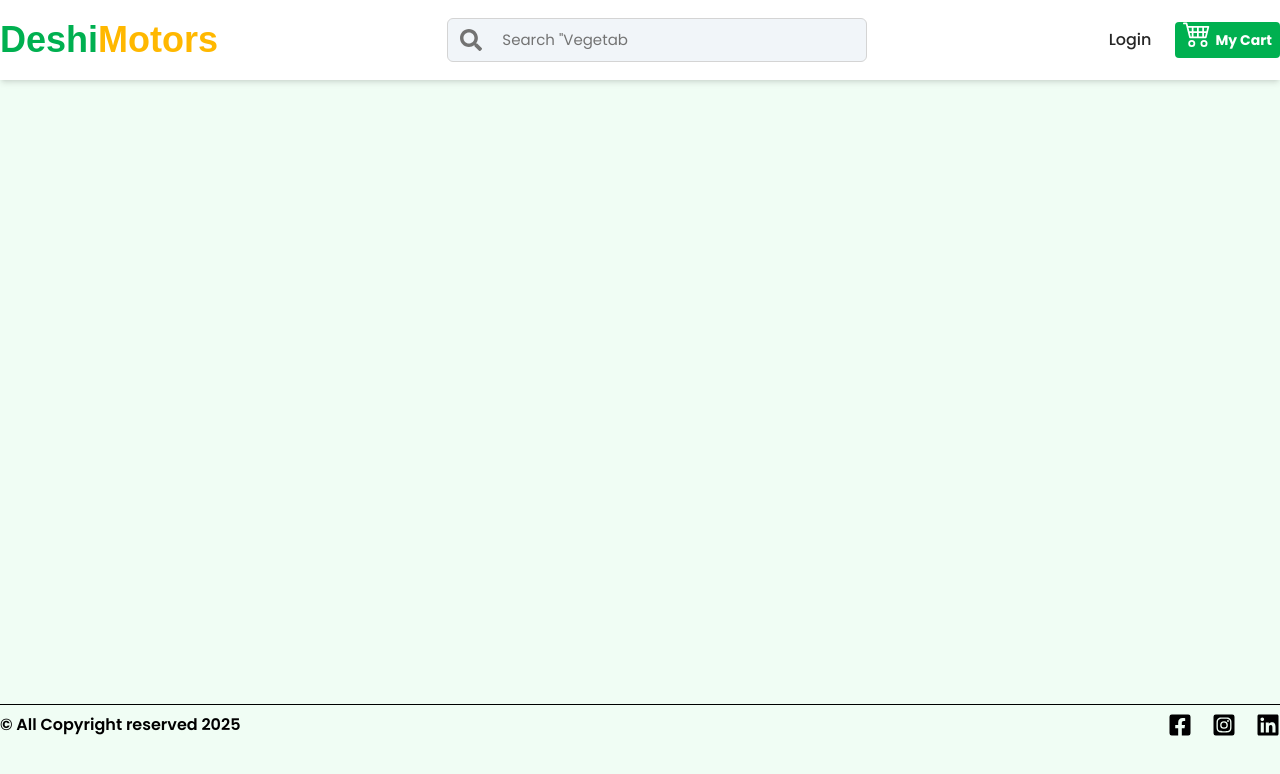
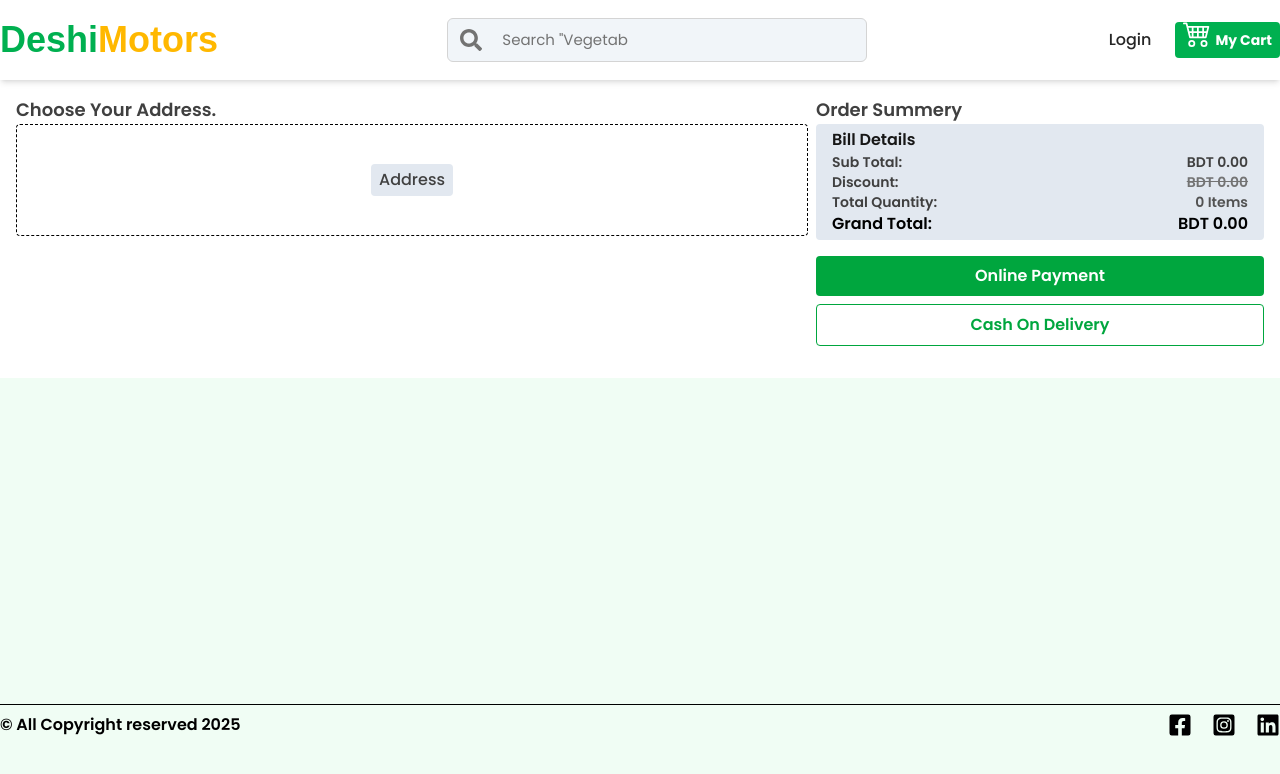
Before and after one commit to freelancer-amirhamza/super-mall, a React (Vite) app in the folder client/: page /checkout in a window 1280 px wide. Shown: the top 774 px of the page. Built offline with nearby package versions, Linux system fonts and the light colour scheme; no server answers.

Commit message:
Adding address start

```diff
--- a/client/package.json
+++ b/client/package.json
@@ -19,6 +19,7 @@
     "react": "^19.0.0",
     "react-animations": "^1.0.0",
     "react-dom": "^19.0.0",
+    "react-hook-form": "^7.56.0",
     "react-hot-toast": "^2.5.2",
     "react-icons": "^5.4.0",
     "react-infinite-scroll-component": "^6.1.0",
--- a/client/src/App.jsx
+++ b/client/src/App.jsx
@@ -1,6 +1,6 @@
 /* eslint-disable no-unused-vars */
 import React, { useState } from 'react'
-import { Outlet } from 'react-router-dom'
+import { Outlet, useLocation } from 'react-router-dom'
 import Header from './components/Header'
 import Footer from './components/Footer'
 import { Toaster } from "react-hot-toast";
@@ -19,6 +19,7 @@ import MobileCart from './components/MobileCart';
 const App = () => {
   const dispatch = useDispatch()
   const [loading, setLoading] = useState()
+  const location = useLocation()
   const fetchUser = async () => {
     const userData = await fetchUserDetails()
     dispatch(setUserDetails(userData?.data))
@@ -103,7 +104,9 @@ const App = () => {
             },
           },
         }} />
-          <MobileCart/>
+      {
+        location.pathname !== "/checkout" && <MobileCart/>
+      }
     </GlobalProvider>
   )
 }
--- /dev/null
+++ b/client/src/components/AddAddress.jsx
@@ -0,0 +1,79 @@
+import React from 'react'
+import { useForm } from "react-hook-form";
+const AddAddress = () => {
+    const { register, handleSubmit,formState: { errors }} = useForm();
+    const onSubmit = data => console.log(data, "data");
+    return (
+        <section className="bg-neutral-900/90 top-0 bottom-0 left-0 right-0 fixed h-screen overflow-y-scroll ">
+            <div className="w-full max-w-md rounded bg-white p-4 mx-auto mt-2 ">
+                <h2 className="font-semibold ">Add Address</h2>
+                <form className="grid " onSubmit={handleSubmit(onSubmit)} >
+                    <div className="grid py-2">
+                        <label htmlFor="addressLine">Address Line:</label>
+                        <input type="text"
+                            className='border p-2 rounded outline-amber-400'
+                            name="addressLine"
+                            placeholder='Enter Your Address... '
+                            {...register("addressLine", { required: true })}
+                            id="addressLine" />
+                        {errors?.addressLine && <span className="text-orange-600">This field is required</span>}
+                    </div>
+                    <div className="grid py-2">
+                        <label htmlFor="city">City:</label>
+                        <input type="text"
+                            className='border p-2 rounded outline-amber-400'
+                            name="city"
+                            placeholder='Enter Your City Name... '
+                            {...register("city", { required: true })}
+                            id="city" />
+                        {errors?.city && <span className="text-orange-600">This field is required</span>}
+                    </div>
+                    <div className="grid py-2">
+                        <label htmlFor="state">State:</label>
+                        <input type="text"
+                            className='border p-2 rounded outline-amber-400'
+                            name="state"
+                            placeholder='Enter Your State Name... '
+                            {...register("state", { required: true })}
+                            id="state" />
+                        {errors?.state && <span className="text-orange-600">This field is required</span>}
+                    </div>
+                    <div className="grid py-2">
+                        <label htmlFor="pinCode">Pincode:</label>
+                        <input type="text"
+                            className='border p-2 rounded outline-amber-400'
+                            name="pinCode"
+                            placeholder='Enter Your Pincode... '
+                            {...register("pinCode", { required: true })}
+                            id="pinCode" />
+                        {errors?.pinCode && <span className="text-orange-600">This field is required</span>}
+                    </div>
+                    <div className="grid py-2">
+                        <label htmlFor="country">Country:</label>
+                        <input type="text"
+                            className='border p-2 rounded outline-amber-400'
+                            name="country"
+                            placeholder='Enter Your Country Name... '
+                            {...register("country", { required: true })}
+                            id="country" />
+                        {errors?.country && <span className="text-orange-600">This field is required</span>}
+                    </div>
+                    <div className="grid py-2">
+                        <label htmlFor="phone">Phone No:</label>
+                        <input type="text"
+                            className='border p-2 rounded outline-amber-400'
+                            name="phone"
+                            placeholder='Enter Your Phone Number... '
+                            {...register("phone", { required: true })}
+                            id="phone" />
+                        {errors?.phone && <span className="text-orange-600">This field is required</span>}
+                    </div>
+                    <input type="submit" className='border p-2 cursor-pointer  rounded bg-green-600 text-white font-semibold hover:bg-green-700 lg:text-xl'/>
+
+                </form>
+            </div>
+        </section>
+    )
+}
+
+export default AddAddress
--- a/client/src/components/CartMenu.jsx
+++ b/client/src/components/CartMenu.jsx
@@ -1,6 +1,6 @@
 import React from 'react'
 import { IoClose } from "react-icons/io5";
-import { Link } from 'react-router-dom';
+import { Link, useNavigate } from 'react-router-dom';
 import { DisplayPriceInTaka } from '../utils/DisplayPriceInTaka';
 import { useGlobalContext } from '../provider/GlobalProvider';
 import { FaAngleDoubleRight } from "react-icons/fa";
@@ -12,6 +12,14 @@ import emptyCart from "../assets/empty-cart.gif"
 const CartMenu = ({ close }) => {
   const { totalPrice, notDiscountPrice,totalQty } = useGlobalContext()
   const cartItems = useSelector((state) => state.cartItems?.cart);
+  const navigate = useNavigate()
+  const user = useSelector(state=>state?.user?.user)
+  const redirectToCheckoutPage = ()=>{
+    if(user){
+      navigate("/checkout");
+      if(close)close()
+    }
+  }
   return (
     <section className="bg-neutral-900/90 top-0 z-50 fixed bottom-0 left-0 right-0 ">
       <div className="bg-white w-full max-w-sm max-h-screen min-h-screen ml-auto">
@@ -87,7 +95,7 @@ const CartMenu = ({ close }) => {
               <div>
                 {DisplayPriceInTaka(totalPrice)}
               </div>
-              <div className="flex items-center cursor-pointer justify-center gap-2">
+              <div onClick={redirectToCheckoutPage} className="flex items-center cursor-pointer justify-center gap-2">
                 <button className='cursor-pointer'>Procced</button>
                 <FaAngleDoubleRight />
               </div>
--- /dev/null
+++ b/client/src/pages/CheckoutPage.jsx
@@ -0,0 +1,59 @@
+import React, { useState } from 'react'
+import { DisplayPriceInTaka } from '../utils/DisplayPriceInTaka'
+import { useGlobalContext } from '../provider/GlobalProvider'
+import AddAddress from '../components/AddAddress'
+
+const CheckoutPage = () => {
+  const {notDiscountPrice, totalPrice, totalQty} = useGlobalContext()
+  const [openAddAddress, setOpenAddAddress]= useState(false);
+  return (
+    <section className="bg-white">
+      <div className="container mx-auto gap-2 flex flex-col lg:flex-row items-start justify-between p-4">
+        {/* address */}
+        <div className="w-full">
+          <h2 className="text-lg font-semibold text-neutral-700 ">Choose Your Address.</h2>
+          <div className="w-full flex items-center justify-center h-28 border-dashed border rounded ">
+            <button onClick={()=>setOpenAddAddress(true)} className="bg-slate-200 py-1 px-2 rounded font-medium hover:bg-slate-300 text-neutral-700 cursor-pointer">Address</button>
+          </div>
+        </div>
+
+        {/* Summery */}
+        <div className=" w-full lg:max-w-md flex flex-col  ">
+          <h2 className="text-lg font-semibold text-neutral-700 ">Order Summery</h2>
+          <div className="grid  px-4 py-1 bg-slate-200 rounded">
+                          <h1 className='font-semibold text-neutral-900 '>Bill Details</h1>
+                          <div className="flex items-center justify-between font-semibold ">
+                            <p className='text-neutral-700 text-sm'>Sub Total:</p>
+                            <p className='text-neutral-700 text-sm'>{DisplayPriceInTaka(notDiscountPrice)}</p>
+                          </div>
+                          <div className="flex items-center justify-between font-semibold ">
+                            <p className='text-neutral-700 text-sm'>Discount:</p>
+                            <p className="text-neutral-500 text-sm line-through"> {DisplayPriceInTaka(notDiscountPrice - totalPrice)} </p>
+                          </div>
+                          <div className="flex items-center justify-between font-semibold ">
+                            <p className='text-neutral-700 text-sm'>Total Quantity:</p>
+                            <p className="text-neutral-600 text-sm"> {totalQty} Items</p>
+                          </div>
+                          <div className="flex items-center justify-between font-semibold ">
+                            <p className='text-neutral-00 '>Grand Total:</p>
+                            <p className="text-neutral-00 "> {DisplayPriceInTaka(totalPrice)} </p>
+                          </div>
+          </div>
+          <div className="w-full lg:max-w-md grid gap-2 py-4">
+            <div className="w-full flex items-center justify-between">
+              <button className='bg-green-600 hover:bg-green-700 cursor-pointer w-full p-2 rounded text-white font-semibold '>Online Payment</button>
+            </div>
+            <div className="w-full flex items-center justify-between">
+              <button className='border-green-600 border  hover:bg-green-600 cursor-pointer w-full p-2 rounded hover:text-white text-green-600 font-semibold '>Cash On Delivery</button>
+            </div>
+
+
+          </div>
+        </div>
+      </div>
+      {openAddAddress && <AddAddress close={()=>setOpenAddAddress(false)} />}
+    </section>
+  )
+}
+
+export default CheckoutPage
--- a/client/src/provider/GlobalProvider.jsx
+++ b/client/src/provider/GlobalProvider.jsx
@@ -91,10 +91,16 @@ const GlobalProvider = ({ children }) => {
         setNotDiscountPrice(notDiscountPrice);
     }, [cartItems]);
 
+    const handleLogOut = ()=>{
+        localStorage.clear()
+        dispatch(setCartItems([]))
+    }
+
     useEffect(() => {
         if (user) {
             fetchCartItems();
         }
+        handleLogOut()
     }, [user]);
 
     return (
--- a/client/src/route/index.jsx
+++ b/client/src/route/index.jsx
@@ -21,6 +21,7 @@ import AdminPermission from "../pages/AdminPermission.jsx";
 import ProductListPage from "../pages/ProductListPage.jsx";
 import ProductDetailsPage from "../components/ProductDetailsPage.jsx";
 import MobileCartMenu from "../pages/MobileCartMenu.jsx";
+import CheckoutPage from "../pages/CheckoutPage.jsx";
 
 const router = createBrowserRouter([
   {
@@ -109,6 +110,10 @@ const router = createBrowserRouter([
       {
         path: "cart",
         element: <MobileCartMenu/>
+      },
+      {
+        path: "checkout",
+        element: <CheckoutPage/>
       }
     ],
   },
```
Also changed, not shown: 1 other file (tests, documents, lock files or other folders).
